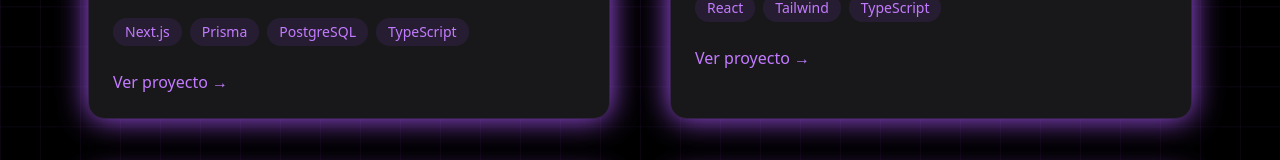
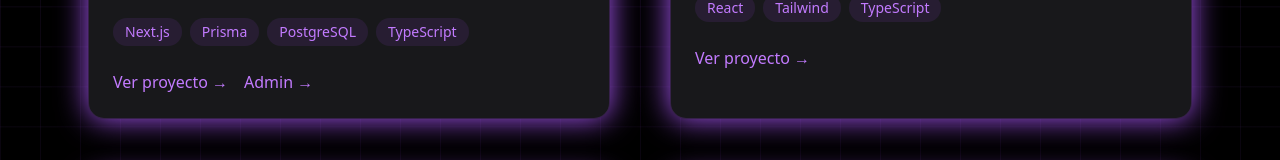
Before and after one commit to ProyectosReinbor/reinborPortafolio, a React (Vite) app: page / in a window 1280 px wide. Shown: the part 1373-1533 px from the top of the page. Built offline with nearby package versions, Linux system fonts and the light colour scheme.

Commit message:
feat: add admin link to Rematicos Storefront card

```diff
--- a/src/components/Projects.tsx
+++ b/src/components/Projects.tsx
@@ -19,6 +19,7 @@ const projects = [
         title: "Remáticos Storefront",
         desc: "Tienda virtual de productos con catálogo, carrito y pasarela de pagos",
         tech: ["Next.js", "Prisma", "PostgreSQL", "TypeScript"],
+        adminUrl: "https://rematicosadmin.reinbor.cloud/",
     },
     {
         slug: "tempo-noble",
@@ -84,12 +85,22 @@ export default function Projects() {
                             ))}
                         </div>
 
-                        <button
-                            onClick={() => window.open(p.url || `https://${p.slug}.reinbor.cloud`)}
-                            className="inline-block mt-6 text-purple-400 hover:underline"
-                        >
-                            Ver proyecto →
-                        </button>
+                        <div className="flex gap-4 mt-6">
+                            <button
+                                onClick={() => window.open(p.url || `https://${p.slug}.reinbor.cloud`)}
+                                className="text-purple-400 hover:underline"
+                            >
+                                Ver proyecto →
+                            </button>
+                            {p.adminUrl && (
+                                <button
+                                    onClick={() => window.open(p.adminUrl)}
+                                    className="text-purple-400 hover:underline"
+                                >
+                                    Admin →
+                                </button>
+                            )}
+                        </div>
                     </motion.div>
                 ))}
             </motion.div>
```
